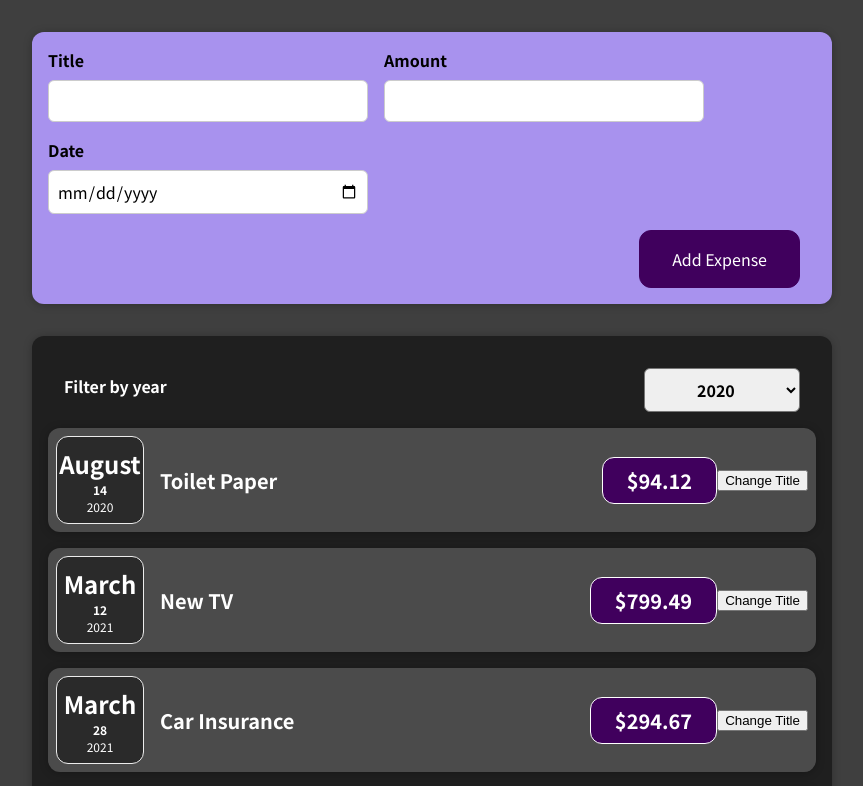
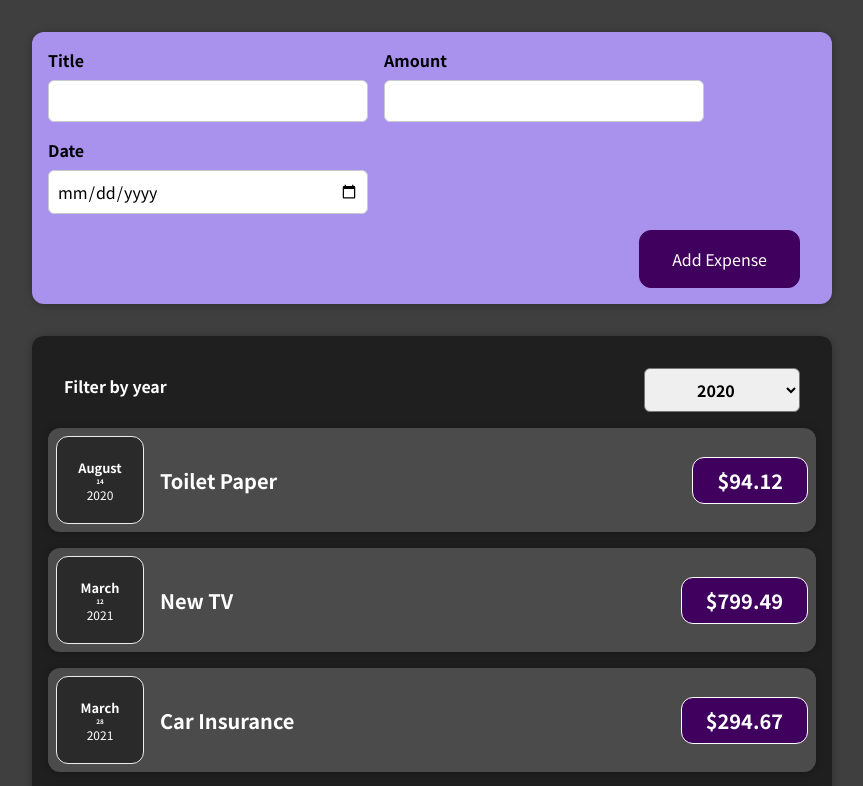
Before and after one commit to pavelFaraday/react-course, a React (Create React App) app: page / in a window 1280 px wide. Shown: the top 786 px of the page, without its empty margins (208-1071 px from the left). Built offline with nearby package versions, Linux system fonts and the light colour scheme.

Commit message:
65. Using Stateful Lists

```diff
--- a/src/App.js
+++ b/src/App.js
@@ -1,8 +1,9 @@
+import React, { useState } from "react";
+
 import Expenses from "./components/Expenses/Expenses";
 import NewExpense from "./components/NewExpense/NewExpense";
 
-const App = () => {
-	const expenses = [
+const DUMMY_EXPENSES = [
 	{
 		id: "e1",
 		title: "Toilet Paper",
@@ -29,9 +30,12 @@ const App = () => {
 	},
 ];
 
+const App = () => {
+	const [expenses, setExpenses] = useState(DUMMY_EXPENSES);
 	const addExpensesHandler = (expense) => {
-		console.log("In App.js");
-		console.log(expense);
+		setExpenses((prevExpenses) => {
+			return [expense, ...prevExpenses];
+		});
 	};
 
 	return (
--- a/src/components/Expenses/ExpenseDate.css
+++ b/src/components/Expenses/ExpenseDate.css
@@ -12,7 +12,7 @@
 }
 
 .expense-date__month {
-	font-size: 0.75rem;
+	font-size: 0.4rem;
 	font-weight: bold;
 }
 
@@ -21,6 +21,6 @@
 }
 
 .expense-date__day {
-	font-size: 1.5rem;
+	font-size: 0.8rem;
 	font-weight: bold;
 }
--- a/src/components/Expenses/ExpenseItem.css
+++ b/src/components/Expenses/ExpenseItem.css
@@ -19,7 +19,7 @@
 
 .expense-item h2 {
 	color: #3a3a3a;
-	font-size: 1rem;
+	font-size: 0.5rem;
 	flex: 1;
 	margin: 0 1rem;
 	color: white;
--- a/src/components/Expenses/ExpenseItem.js
+++ b/src/components/Expenses/ExpenseItem.js
@@ -1,23 +1,15 @@
-import React, { useState } from "react";
 import ExpenseDate from "./ExpenseDate";
 import Card from "../UI/Card";
 import "./ExpenseItem.css";
 
 const ExpenseItem = (props) => {
-	const [title, setTitle] = useState(props.title);
-
-	const clickHandler = () => {
-		setTitle("Updated with useState");
-	};
-
 	return (
 		<Card className="expense-item">
 			<ExpenseDate date={props.date} />
 			<div className="expense-item__description">
-				<h2>{title}</h2>
+				<h2>{props.title}</h2>
 				<div className="expense-item__price">${props.amount}</div>
 			</div>
-			<button onClick={clickHandler}>Change Title</button>
 		</Card>
 	);
 };
```
Also changed, not shown: 1 other file (tests, documents, lock files or other folders). Lines whose indentation alone changed are shown as unchanged.
